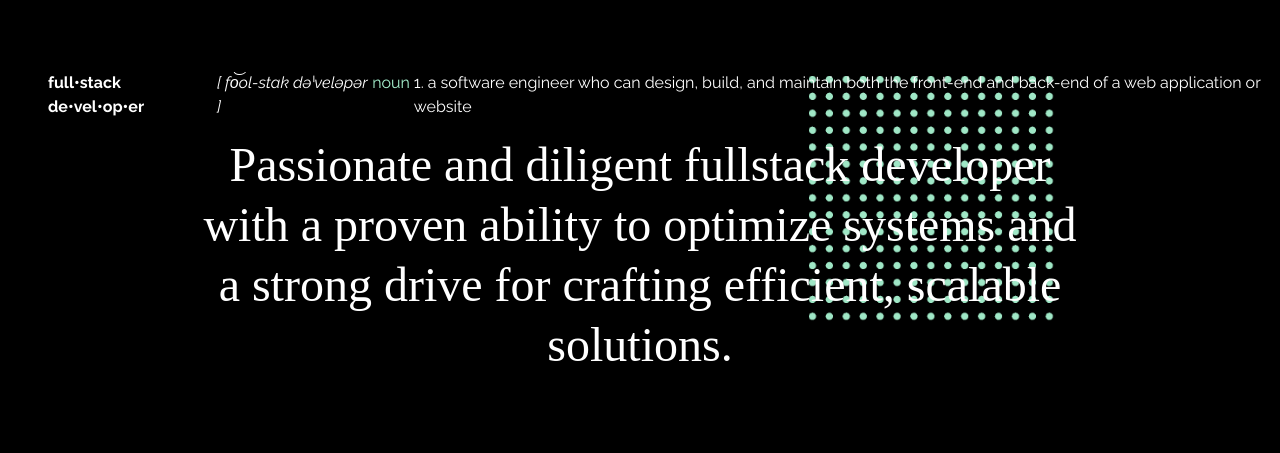
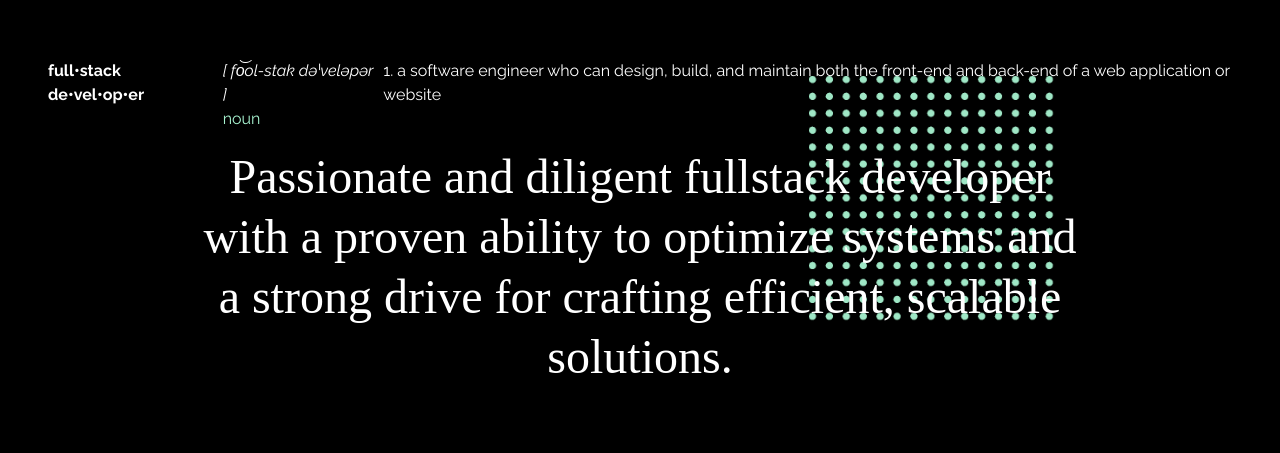
Before and after one commit to wraithio/portfoliosite-ar, a React (Vite) app: page / in a window 1280 px wide. Shown: the part 1271-1724 px from the top of the page. Built offline with nearby package versions, Linux system fonts and the light colour scheme.

Commit message:
reveal tweaking

```diff
--- a/src/App.jsx
+++ b/src/App.jsx
@@ -40,17 +40,24 @@ function App() {
         </div>
 
         <div className="flex flex-col ">
-          <Reveal4>
-            <h4 className="flex gap-1 text-md ms-12">
+          <div className="flex gap-1 text-md ms-12">
+            <Reveal4>
               <b>full•stack de•vel•op•er</b>
+            </Reveal4>
+            <Reveal3>
               <p className="italic">[ fo͝ol-stak dəˈveləpər ]</p>
-              <p className="text-emerald-200">noun</p>1. a software engineer who
-              can design, build, and maintain both the front-end and back-end of
-              a web application or website
-            </h4>
-          </Reveal4>
+              <p className="text-emerald-200">noun</p>
+            </Reveal3>
+            <Reveal2>
+              <h4>
+                {" "}
+                1. a software engineer who can design, build, and maintain both
+                the front-end and back-end of a web application or website
+              </h4>
+            </Reveal2>
+          </div>
           {/* <CubeComponent/> */}
-          <Reveal3>
+          <Reveal>
             <div className="flex justify-center text-center">
               <h1 className="text-5xl flex font-[Cormarant] my-4 w-[70%] leading-[60px]">
                 Passionate and diligent fullstack developer with a proven
@@ -58,7 +65,7 @@ function App() {
                 efficient, scalable solutions.
               </h1>
             </div>
-          </Reveal3>
+          </Reveal>
         </div>
       </div>
 
@@ -81,7 +88,9 @@ function App() {
 
       <section className="mx-24 my-24">
         <Reveal>
-          <h2 className="text-5xl mb-2" id="contact">Connect With Me</h2>
+          <h2 className="text-5xl mb-2" id="contact">
+            Connect With Me
+          </h2>
         </Reveal>
         <div className="flex gap-3">
           <a href="https://github.com/wraithio">
```
